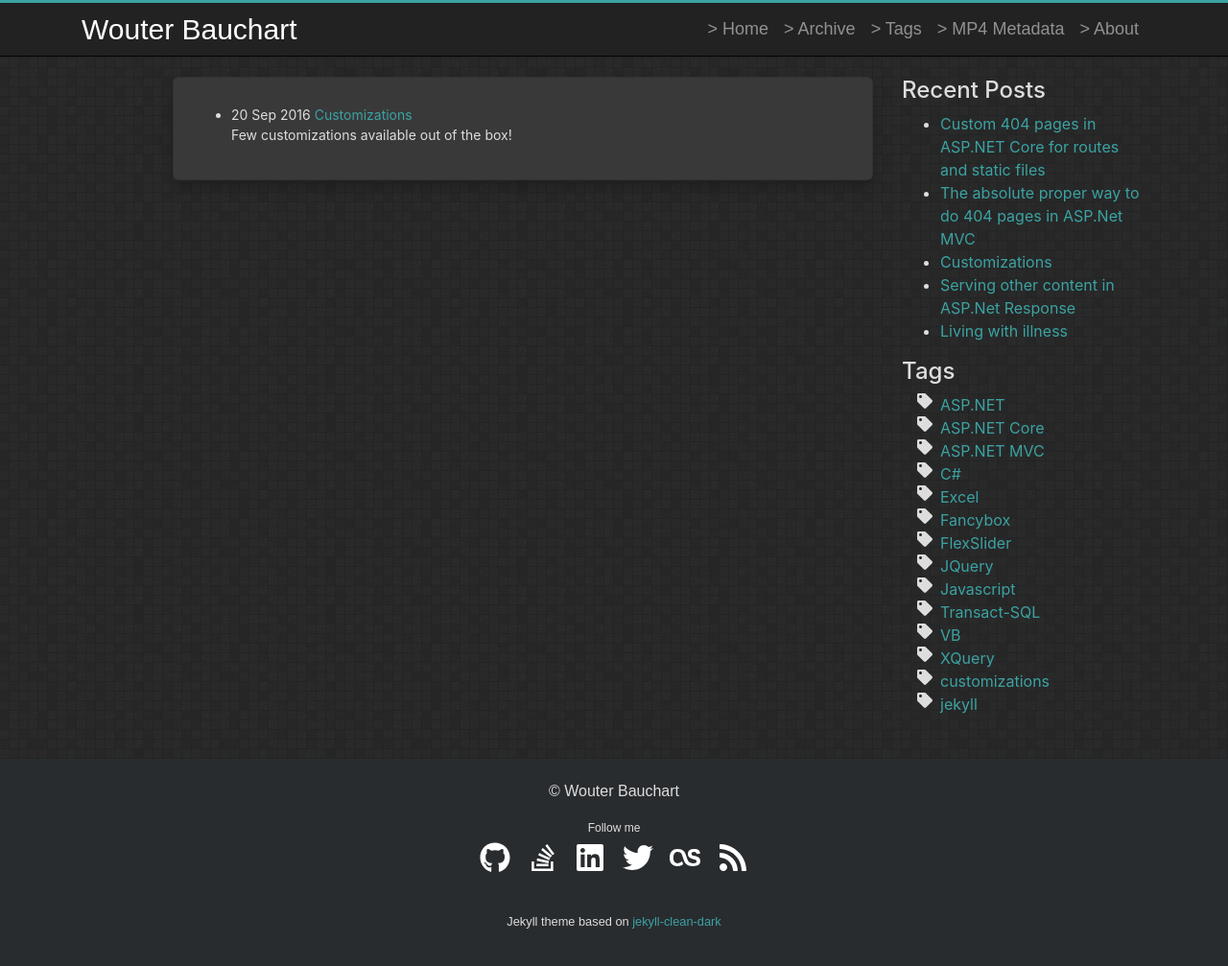
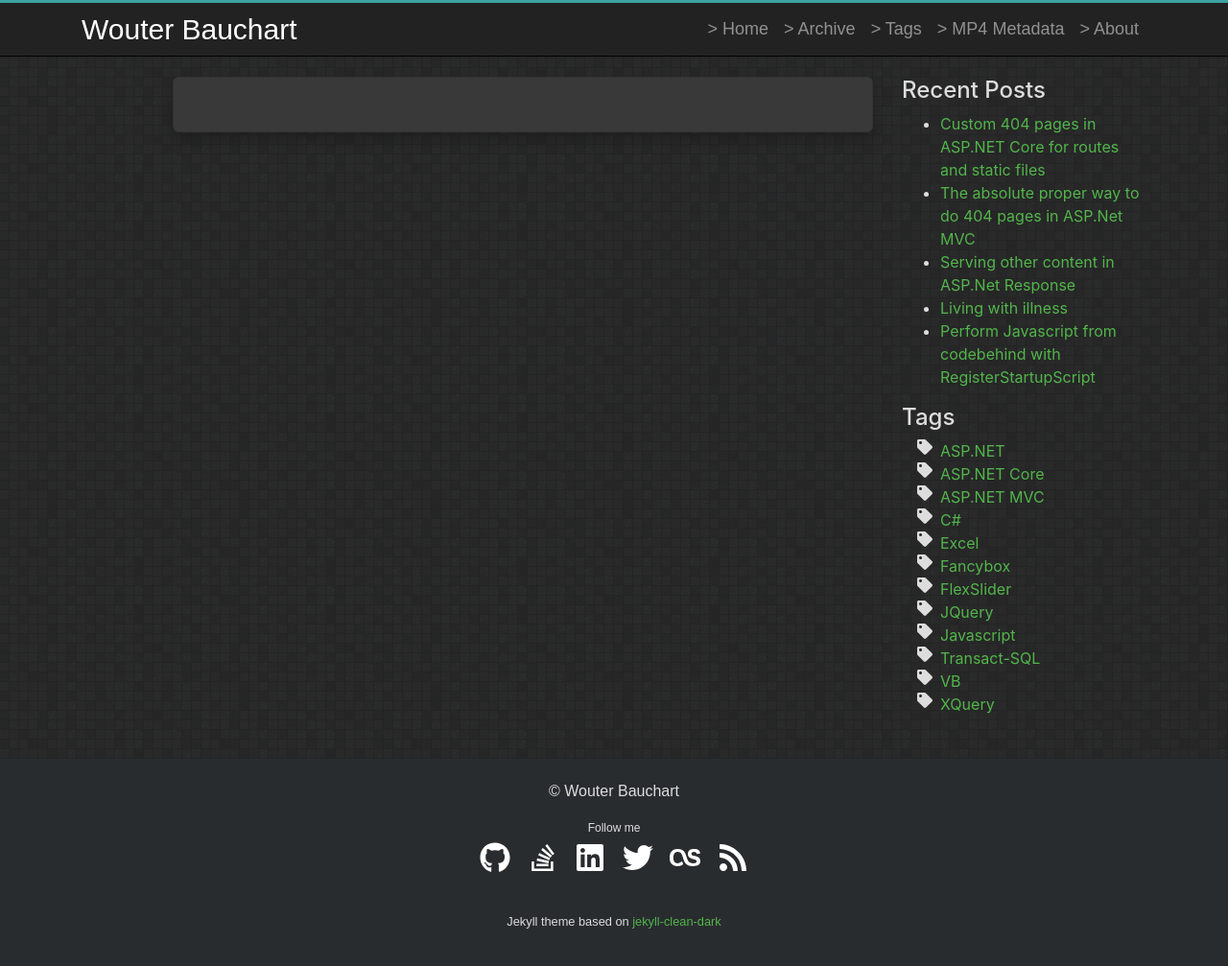
Before and after one commit to WouterBau/WouterBau.github.io, a Jekyll site: the page built from tag/customizations.md, in a window 1280 px wide and 1012 px high. Shown: the top 1007 px of the window at 96% size. Built offline with Jekyll 4.4.1, drawn with Linux system fonts in a browser that asks for light colours; some of the changed lines change nothing that is shown.

Commit message:
Clean up + Add description tag

```diff
--- a/_config.yml
+++ b/_config.yml
@@ -2,7 +2,7 @@
 
 name: Wouter Bauchart
 title: Wouter Bauchart
-description: Cloud solutions
+description: All-Round Cloud Developing
 
 # Url is currently only used only for the RSS feed in feed.xml
 url: http://bauchart.be
@@ -45,7 +45,7 @@
 permalink: /:year/:month/:day/:title/
 
 # Enable for using pages, more details are here: http://jekyllrb.com/docs/pagination/
-paginate: 5
+# paginate: 5
 
 #highlighter: rouge
 
--- a/_includes/header.html
+++ b/_includes/header.html
@@ -6,9 +6,10 @@
 
 <head>
     <meta charset="UTF-8">
-    <title>{{ site.name }}{% if page.title %} | {{ page.title }} {% endif %}</title>
+    <title>{% if page.title %}{{ page.title }} | {% endif %}{{ site.name }}</title>
     <meta name="theme-color" content="#222222"/>
     <meta name="viewport" content="width=device-width, initial-scale=1.0">
+    <meta name="description" content="{% if page.description %}{{ page.description }}{% else %}{{ site.description }}{% endif %}" />
     <script src="{{ '/assets/js/jquery.min.js' | relative_url }}"></script>
     <script src="{{ '/assets/js/popper.min.js' | relative_url }}"></script>
     <script src="{{ '/assets/js/bootstrap4.min.js' | relative_url }}"></script>
--- a/_posts/2016-09-20-customizations.md
+++ /dev/null
@@ -1,122 +0,0 @@
----
-layout: post
-title: "Customizations"
-date: 2016-09-20 16:25:06
-description: Few customizations available out of the box!
-share: true
-tags:
- - customizations
- - jekyll
----
-
-# Accent color
-
-Accent color is color for some important elements, such as links, buttons, icons. Currently accent color is <button class="btn" style="background-color:#3CA2A2; color:#444444">#3CA2A2</button>. This theme has some more predefined colors available in **theme.scss**:
-
->theme.scss
-{:.filename}
-{% highlight scss %}
-// Several accent colors, choose one or create your own!
-$accent-color: #3CA2A2;     // original =)
-// $accent-color: #C38FD6;   velvet
-// $accent-color: #8FD6B3;   greenish
-// $accent-color: #35B4DE;   bluish
-// $accent-color: #D2E354;   yellowish
-// $accent-color: #52B54B;   green
-
-{% endhighlight %}
-
-You can use one of them (just click the button below to see accent color in action) or define your own!
-
-<button class="btn" style="background-color:#C38FD6; color:#444444">#C38FD6</button>, <button class="btn" style="background-color:#8FD6B3; color:#444444">#8FD6B3</button>, <button class="btn" style="background-color:#35B4DE; color:#444444">#35B4DE</button>, <button class="btn" style="background-color:#D2E354; color:#444444">#D2E354</button>, <button class="btn" style="background-color:#52B54B; color:#444444">#52B54B</button>.
-
-<script>
-  $('.btn').click(function(){
-    var color = $(this).text();
-    [].forEach.call($('a'), function(item) {
-      item.style.color = color
-    })
-  })
-</script>
-
-<style>
-  .label{
-    cursor: default;
-    border-radius: 5px;
-    padding: 5px 8px;
-  }
-</style>
-
-# Other colors
-
-As Jekyll comes with support of SASS I put colors in variables. Here are the ones which could be easily changed:
-
->theme.scss
-{:.filename}
-{% highlight scss %}
-$font-color: #dddddd;
-$background-color: #292929;
-$post-panel-color: #444;
-$footer-background-color: #292c2f;
-$note-color: #87CEFA;
-$warning-color: #ffff00;
-{% endhighlight %}
-
-# Background
-
-It is also possible to change the background pattern and color. This theme comes with few patterns pre-installed -- you can check them by clicking on the images below. Or check the [transparenttextures.com](https://www.transparenttextures.com/) -- it has tons of different patterns for background.
-
-<style>
-.pattern-list{
-    list-style-type: none;
-    padding: 0;
-}
-.pattern{
-    height: 100px;
-    box-shadow: 0 0 3px 2px rgba(0,0,0,.1);
-
-}
-.pattern:hover {
-    box-shadow: 0 0 3px 2px rgba(0,0,0,.3);
-    transition: box-shadow .2s ease;
-    cursor: pointer;
-}
-.smthg{
-    max-width: none !important;
-}
-.col-sm-6 {
-    padding: 5px !important;
-}
-</style>
-
-<ul class="pattern-list">
-<li class="col-sm-6"><div class="pattern" style="background-image:url('{{ '/assets/css/pics/background/3px-tile.png' | relative_url }}')"></div></li>
-<li class="col-sm-6"><div class="pattern" style="background-image:url('{{ '/assets/css/pics/background/asfalt-light.png' | relative_url }}')"></div></li>
-<li class="col-sm-6"><div class="pattern" style="background-image:url('{{ '/assets/css/pics/background/black-linen.png' | relative_url }}')"></div></li>
-<li class="col-sm-6"><div class="pattern" style="background-image:url('{{ '/assets/css/pics/background/food.png' | relative_url }}')"></div></li>
-<li class="col-sm-6"><div class="pattern" style="background-image:url('{{ '/assets/css/pics/background/gplay.png' | relative_url }}')"></div></li>
-<li class="col-sm-6"><div class="pattern" style="background-image:url('{{ '/assets/css/pics/background/green-dust-and-scratches.png' | relative_url }}')"></div></li>
-<li class="col-sm-6"><div class="pattern" style="background-image:url('{{ '/assets/css/pics/background/hexellence.png' | relative_url }}')"></div></li>
-<li class="col-sm-6"><div class="pattern" style="background-image:url('{{ '/assets/css/pics/background/random-grey-variations.png' | relative_url }}')"></div></li>
-<li class="col-sm-6"><div class="pattern" style="background-image:url('{{ '/assets/css/pics/background/shley-tree-1.png' | relative_url }}')"></div></li>
-<li class="col-sm-6"><div class="pattern" style="background-image:url('{{ '/assets/css/pics/background/subtle-grey.png' | relative_url }}')"></div></li>
-<li class="col-sm-6"><div class="pattern" style="background-image:url('{{ '/assets/css/pics/background/xv.png' | relative_url }}')"></div></li>
-<li class="col-sm-6"><div class="pattern" style="background-image:url('{{ '/assets/css/pics/background/triangles.png' | relative_url }}')"></div></li>
-</ul>
-
-<script>
-  $('.pattern').click(function(){
-    var source = this.style.backgroundImage;
-    document.getElementsByTagName('body')[0].style.backgroundImage = source;
-    console.log("url('" + source + "'))");
-  })
-</script>
-
-To change the color go to the **theme.scss** and change the `background-pattern` variable to the name of the pattern image file. To use custom pattern, download it from [transparenttextures.com](https://www.transparenttextures.com/) and place it under **css/pics/background/**.
-
->theme.scss
-{:.filename}
-{% highlight scss %}
-// use this or pick any from /css/pics/background folder or from transparenttextures.com
-$background-pattern: 'random-grey-variations.png';
-{% endhighlight %}
--- a/assets/css/theme.scss
+++ b/assets/css/theme.scss
@@ -17,12 +17,12 @@
 //********************************************************
 
 // Several accent colors, choose one or create your own!
-$accent-color: #3CA2A2;    // original =)
+//$accent-color: #3CA2A2;    // original =)
 //$accent-color: #C38FD6;  // velvet
 //$accent-color: #8FD6B3;  // greenish
 //$accent-color: #35B4DE;  // bluish
 //$accent-color: #D2E354;  // yellowish
-//$accent-color: #52B54B;  // green
+$accent-color: #52B54B;  // green
 
 $font-color: #dddddd;
 $background-color: #292929;
```
Also changed, not shown: README.md (deleted), _includes/social.html (line endings or trailing spaces), assets/css/pics/dark-theme-iphone.png (deleted), assets/css/pics/dark-theme-tablet.png (deleted), assets/css/pics/dark-theme-tablet1.png (deleted).
